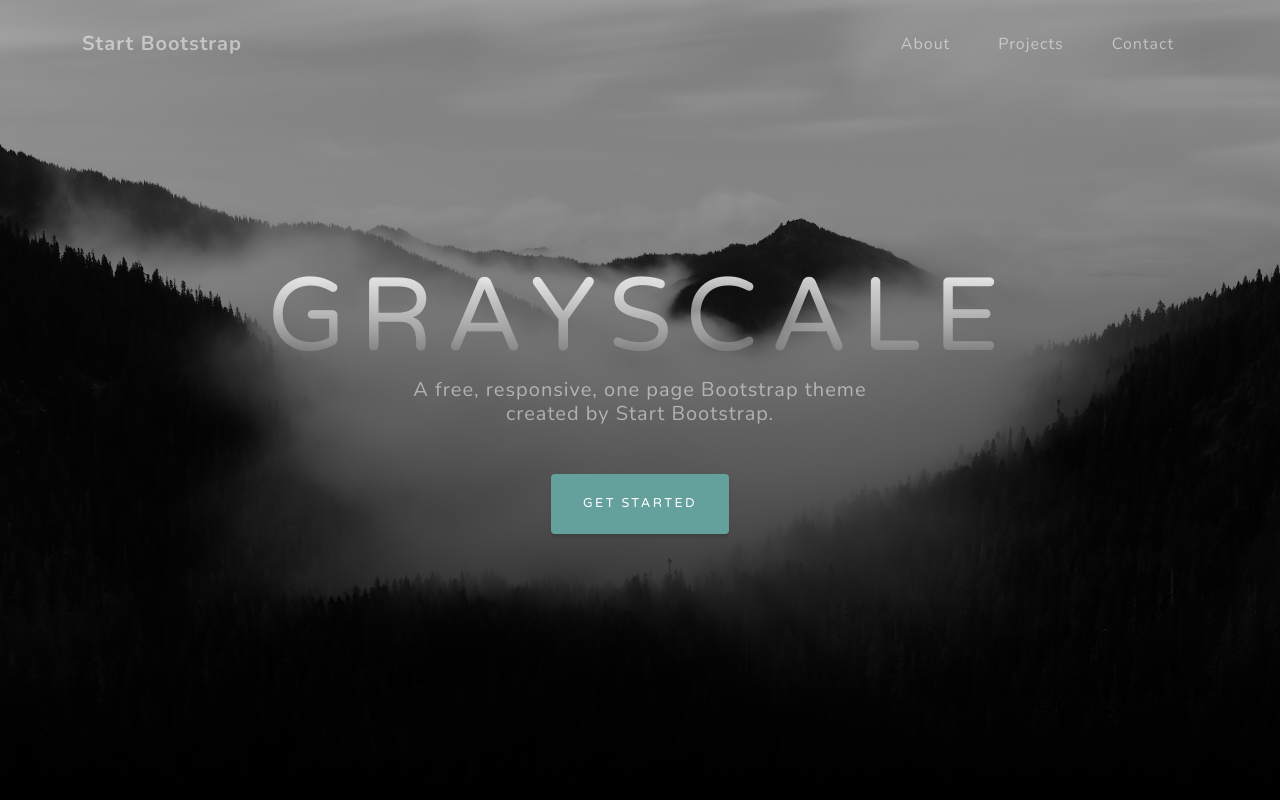
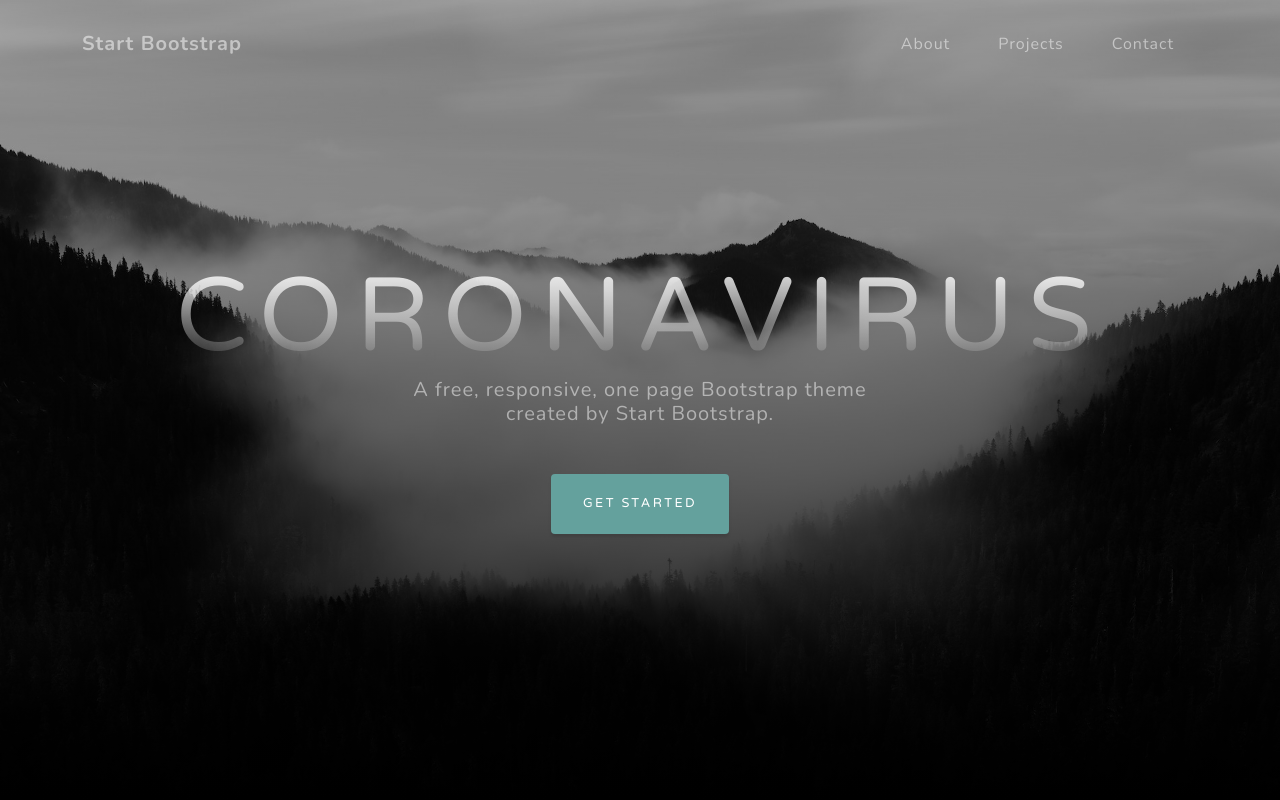
Before and after one commit to Noemi2208/SARS-COV-2-EPIDEMIOLOGY, a plain HTML site: page index.html in a window 1280 px wide. Shown: the top 800 px of the page. Drawn offline with nearby package versions, Linux system fonts and the light colour scheme.

Commit message:
Update index.html

```diff
--- a/index.html
+++ b/index.html
@@ -37,7 +37,7 @@
         <header class="masthead">
             <div class="container d-flex h-100 align-items-center">
                 <div class="mx-auto text-center">
-                    <h1 class="mx-auto my-0 text-uppercase">Grayscale</h1>
+                    <h1 class="mx-auto my-0 text-uppercase">CORONAVIRUS</h1>
                     <h2 class="text-white-50 mx-auto mt-2 mb-5">A free, responsive, one page Bootstrap theme created by Start Bootstrap.</h2>
                     <a class="btn btn-primary js-scroll-trigger" href="#about">Get Started</a>
                 </div>
```
